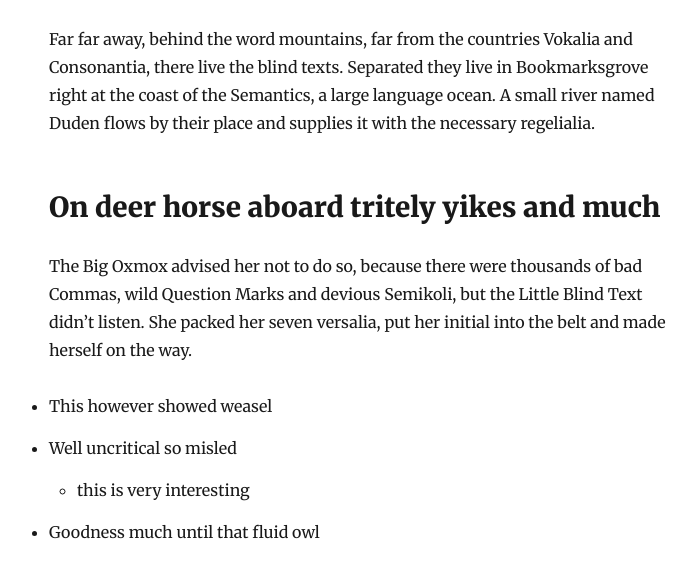
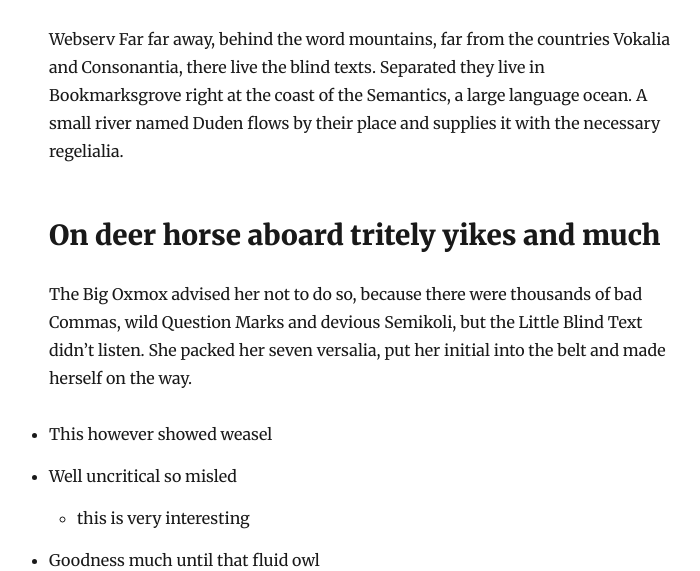
Before and after one commit to AndreiYa/site, a Gatsby site: page /new-beginnings/ in a window 1280 px wide. Shown: the part 170-741 px from the top of the page, without its empty margins (276-976 px from the left). Built offline with nearby package versions, Linux system fonts and the light colour scheme; Gatsby itself is replaced by a stand-in of ours; some packages are replaced by stand-ins of ours.

Commit message:
Update index.md

```diff
--- a/content/blog/new-beginnings/index.md
+++ b/content/blog/new-beginnings/index.md
@@ -4,7 +4,7 @@ date: "2015-05-28T22:40:32.169Z"
 description: This is a custom description for SEO and Open Graph purposes, rather than the default generated excerpt. Simply add a description field to the frontmatter.
 ---
 
-Far far away, behind the word mountains, far from the countries Vokalia and
+Webserv Far far away, behind the word mountains, far from the countries Vokalia and
 Consonantia, there live the blind texts. Separated they live in Bookmarksgrove
 right at the coast of the Semantics, a large language ocean. A small river named
 Duden flows by their place and supplies it with the necessary regelialia.
```
